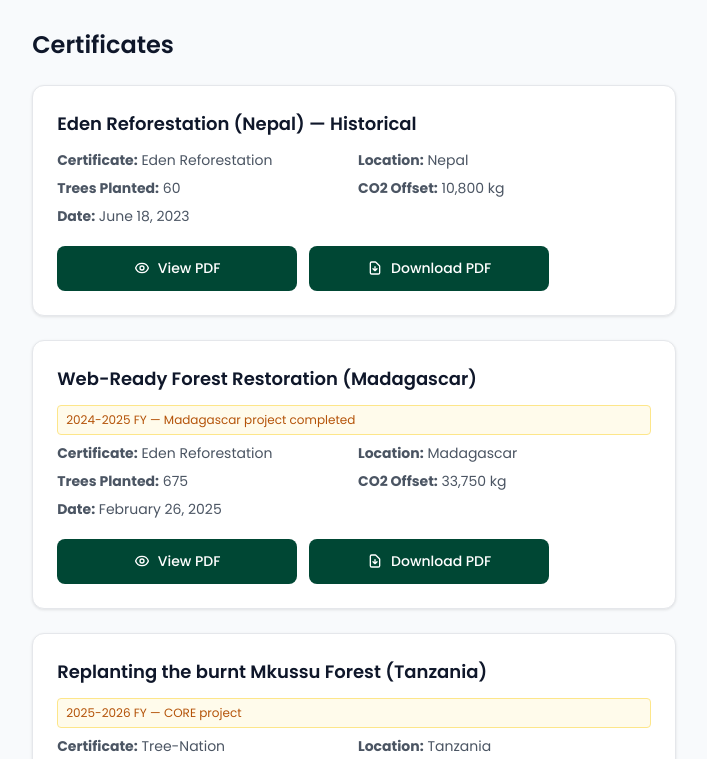
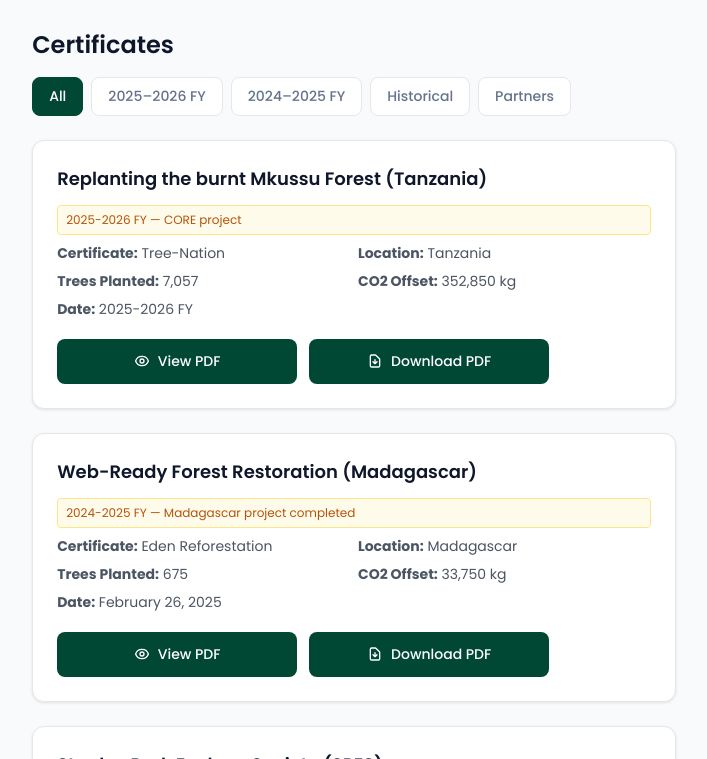
Before and after one commit to web-ready/oasis-of-change-impact-report, a plain HTML site: page certificates.html in a window 1280 px wide. Shown: the part 321-1080 px from the top of the page, without its empty margins (286-993 px from the left). Drawn offline with nearby package versions, Linux system fonts and the light colour scheme.

Commit message:
Implement certificate filtering functionality in certificates.js, enhancing user interaction with new filter buttons in certificates.html. Update tree-data.js to categorize certificates by fiscal year and historical status for improved data organization.

```diff
--- a/assets/js/certificates.js
+++ b/assets/js/certificates.js
@@ -22,7 +22,7 @@
     }
 }
 
-function populateCertificates() {
+function populateCertificates(filterValue) {
     if (typeof TreeData === 'undefined') {
         console.error('TreeData not loaded');
         return;
@@ -31,9 +31,13 @@
     const container = document.getElementById('certificates-container');
     if (!container) return;
 
+    let certificates = [...TreeData.getCertificates()]
+        .filter(cert => filterValue === 'all' || cert.category === filterValue)
+        .sort((a, b) => (b.trees || 0) - (a.trees || 0));
+
     container.innerHTML = '';
 
-    TreeData.getCertificates().forEach(certificate => {
+    certificates.forEach(certificate => {
         const certificateCard = document.createElement('div');
         certificateCard.className = 'certificate-card';
         const filePath = certificatePath(certificate.filename);
@@ -74,7 +78,16 @@
 }
 
 document.addEventListener('DOMContentLoaded', function() {
-    populateCertificates();
+    populateCertificates('all');
+
+    const filterBtns = document.querySelectorAll('.cert-filter-btn');
+    filterBtns.forEach(btn => {
+        btn.addEventListener('click', function() {
+            filterBtns.forEach(b => b.classList.remove('active'));
+            this.classList.add('active');
+            populateCertificates(this.getAttribute('data-filter'));
+        });
+    });
 
     document.addEventListener('click', function(e) {
         if (e.target.closest('.download-btn')) {
--- a/assets/js/tree-data.js
+++ b/assets/js/tree-data.js
@@ -81,36 +81,36 @@
        ──────────────────────────────────────────────── */
     certificates: [
         // ── Historic ──
-        { id: "nepal-eden-historical",        title: "Eden Reforestation (Nepal) — Historical",   certificate: "Eden Reforestation",   location: "Nepal",   trees: 60,  co2Offset: 10800, date: "June 18, 2023", filename: "Historic-Planting/2023-06-18_Web-Ready-Planting_Eden-Reforestation_Nepal_60-Trees-10800kg-CO2.pdf.pdf" },
+        { id: "nepal-eden-historical",        title: "Eden Reforestation (Nepal) — Historical",   certificate: "Eden Reforestation",   location: "Nepal",   trees: 60,  co2Offset: 10800, date: "June 18, 2023", category: "historic", filename: "Historic-Planting/2023-06-18_Web-Ready-Planting_Eden-Reforestation_Nepal_60-Trees-10800kg-CO2.pdf.pdf" },
 
         // ── 2024-2025 FY ──
-        { id: "web-ready-2025-madagascar",     title: "Web-Ready Forest Restoration (Madagascar)", certificate: "Eden Reforestation",   location: "Madagascar", trees: 675, co2Offset: 33750, date: "February 26, 2025", fyNote: "2024-2025 FY — Madagascar project completed", filename: "2024-2025_FY/2025-02-26_Web-Ready-Planting_Eden-Reforestation_Madagascar_675-Trees-33750kg-CO2.pdf" },
+        { id: "web-ready-2025-madagascar",     title: "Web-Ready Forest Restoration (Madagascar)", certificate: "Eden Reforestation",   location: "Madagascar", trees: 675, co2Offset: 33750, date: "February 26, 2025", category: "2024-2025", fyNote: "2024-2025 FY — Madagascar project completed", filename: "2024-2025_FY/2025-02-26_Web-Ready-Planting_Eden-Reforestation_Madagascar_675-Trees-33750kg-CO2.pdf" },
 
         // ── 2025-2026 FY — Core & GOV Grant ──
-        { id: "tanzania-2026-core",            title: "Replanting the burnt Mkussu Forest (Tanzania)", certificate: "Tree-Nation",        location: "Tanzania", trees: 7057, co2Offset: 352850, date: "2025-2026 FY", fyNote: "2025-2026 FY — CORE project", filename: "2025-2026_FY/Core/Tanzania_Planting_Proof.pdf" },
-        { id: "gov-grant-contributions",       title: "Government Grant Contributions Summary",   certificate: "Tree-Nation",        location: "Multiple", trees: 52,  co2Offset: 2600,  date: "2025-2026 FY", fyNote: "2025-2026 FY — Government Grant planting proof", filename: "2025-2026_FY/GOV-Grant/GOV-Grant-Contributions.pdf" },
+        { id: "tanzania-2026-core",            title: "Replanting the burnt Mkussu Forest (Tanzania)", certificate: "Tree-Nation",        location: "Tanzania", trees: 7057, co2Offset: 352850, date: "2025-2026 FY", category: "2025-2026", fyNote: "2025-2026 FY — CORE project", filename: "2025-2026_FY/Core/Tanzania_Planting_Proof.pdf" },
+        { id: "gov-grant-contributions",       title: "Government Grant Contributions Summary",   certificate: "Tree-Nation",        location: "Multiple", trees: 52,  co2Offset: 2600,  date: "2025-2026 FY", category: "2025-2026", fyNote: "2025-2026 FY — Government Grant planting proof", filename: "2025-2026_FY/GOV-Grant/GOV-Grant-Contributions.pdf" },
 
         // ── 2025-2026 FY — Pilot (by country) ──
-        { id: "canada-pilot-2026",             title: "Canada — Boreal Forest Habitat Restoration", certificate: "Tree-Nation",       location: "Canada",  trees: 62,  co2Offset: 3100,  date: "2025-2026 FY", fyNote: "2025-2026 FY — PILOT + Government Grant", filename: "2025-2026_FY/Pilot/Canada/Canada_Planting_Proof.pdf" },
-        { id: "argentina-pilot-2026",          title: "Argentina — Bosques de Agua",              certificate: "Tree-Nation",        location: "Argentina", trees: 2, co2Offset: 40,   date: "2025-2026 FY", fyNote: "2025-2026 FY — PILOT", filename: "2025-2026_FY/Pilot/Argentina/Argentina_Planting_Proof.pdf" },
-        { id: "australia-pilot-2026",          title: "Australia — Big Scrub Rainforest Restoration", certificate: "Tree-Nation",     location: "Australia", trees: 2, co2Offset: 40,   date: "2025-2026 FY", fyNote: "2025-2026 FY — PILOT", filename: "2025-2026_FY/Pilot/Australia/Australia_Planting_Proof.pdf" },
-        { id: "bolivia-pilot-2026",            title: "Bolivia — Amazon Windshields",            certificate: "Tree-Nation",        location: "Bolivia",  trees: 2,  co2Offset: 1000, date: "2025-2026 FY", fyNote: "2025-2026 FY — PILOT", filename: "2025-2026_FY/Pilot/Bolivia/Bolivia_Planting_Proof.pdf" },
-        { id: "brazil-pilot-2026",             title: "Brazil — Reforest the Amazon Basin",     certificate: "Tree-Nation",        location: "Brazil",  trees: 2,  co2Offset: 500,  date: "2025-2026 FY", fyNote: "2025-2026 FY — PILOT", filename: "2025-2026_FY/Pilot/Brazil/Brazil_Planting_Proof.pdf" },
-        { id: "france-pilot-2026",             title: "France — Restauration Forêts dégradées",  certificate: "Tree-Nation",        location: "France",  trees: 2,  co2Offset: 20,   date: "2025-2026 FY", fyNote: "2025-2026 FY — PILOT", filename: "2025-2026_FY/Pilot/France/France_Planting_Proof.pdf" },
-        { id: "ireland-pilot-2026",            title: "Ireland — Community Tree Planting",      certificate: "Tree-Nation",        location: "County Clare, Ireland", trees: 2, co2Offset: 200, date: "2025-2026 FY", fyNote: "2025-2026 FY — PILOT", filename: "2025-2026_FY/Pilot/Ireland/Ireland_Planting_Proof.pdf" },
-        { id: "mexico-pilot-2026",             title: "Mexico — Restoration and Social Empowerment", certificate: "Tree-Nation",     location: "Mexico",  trees: 3,  co2Offset: 60,   date: "2025-2026 FY", fyNote: "2025-2026 FY — PILOT", filename: "2025-2026_FY/Pilot/Mexico/Mexico_Planting_Proof.pdf" },
-        { id: "nigeria-pilot-2026",            title: "Nigeria — Restoration of Ala Forest Reserve", certificate: "Tree-Nation",    location: "Nigeria", trees: 2,  co2Offset: 500,  date: "2025-2026 FY", fyNote: "2025-2026 FY — PILOT", filename: "2025-2026_FY/Pilot/Nigeria/Nigeria_Planting_Proof.pdf" },
-        { id: "romania-pilot-2026",            title: "Romania — Bear Groves in Transylvania",   certificate: "Tree-Nation",        location: "Romania", trees: 2,  co2Offset: 300,  date: "2025-2026 FY", fyNote: "2025-2026 FY — PILOT", filename: "2025-2026_FY/Pilot/Romania/Romania_Planting_Proof.pdf" },
-        { id: "spain-pilot-2026",               title: "Spain — Alvelal",                         certificate: "Tree-Nation",        location: "Spain",   trees: 2,  co2Offset: 20,   date: "2025-2026 FY", fyNote: "2025-2026 FY — PILOT", filename: "2025-2026_FY/Pilot/Spain/Spain_Planting_Proof.pdf" },
-        { id: "uk-pilot-2026",                  title: "United Kingdom — Community Tree Planting", certificate: "Tree-Nation",       location: "United Kingdom", trees: 2, co2Offset: 20, date: "2025-2026 FY", fyNote: "2025-2026 FY — PILOT", filename: "2025-2026_FY/Pilot/United Kingdom/United_Kingdom_Planting_Proof.pdf" },
-        { id: "zimbabwe-pilot-2026",           title: "Zimbabwe — Reforestation Initiative",     certificate: "Tree-Nation",        location: "Zimbabwe", trees: 2, co2Offset: 100, date: "2025-2026 FY", fyNote: "2025-2026 FY — PILOT", filename: "2025-2026_FY/Pilot/Zimbabwe/Zimbabwe_Planting_Proof.pdf" },
+        { id: "canada-pilot-2026",             title: "Canada — Boreal Forest Habitat Restoration", certificate: "Tree-Nation",       location: "Canada",  trees: 62,  co2Offset: 3100,  date: "2025-2026 FY", category: "2025-2026", fyNote: "2025-2026 FY — PILOT + Government Grant", filename: "2025-2026_FY/Pilot/Canada/Canada_Planting_Proof.pdf" },
+        { id: "argentina-pilot-2026",          title: "Argentina — Bosques de Agua",              certificate: "Tree-Nation",        location: "Argentina", trees: 2, co2Offset: 40,   date: "2025-2026 FY", category: "2025-2026", fyNote: "2025-2026 FY — PILOT", filename: "2025-2026_FY/Pilot/Argentina/Argentina_Planting_Proof.pdf" },
+        { id: "australia-pilot-2026",          title: "Australia — Big Scrub Rainforest Restoration", certificate: "Tree-Nation",     location: "Australia", trees: 2, co2Offset: 40,   date: "2025-2026 FY", category: "2025-2026", fyNote: "2025-2026 FY — PILOT", filename: "2025-2026_FY/Pilot/Australia/Australia_Planting_Proof.pdf" },
+        { id: "bolivia-pilot-2026",            title: "Bolivia — Amazon Windshields",            certificate: "Tree-Nation",        location: "Bolivia",  trees: 2,  co2Offset: 1000, date: "2025-2026 FY", category: "2025-2026", fyNote: "2025-2026 FY — PILOT", filename: "2025-2026_FY/Pilot/Bolivia/Bolivia_Planting_Proof.pdf" },
+        { id: "brazil-pilot-2026",             title: "Brazil — Reforest the Amazon Basin",     certificate: "Tree-Nation",        location: "Brazil",  trees: 2,  co2Offset: 500,  date: "2025-2026 FY", category: "2025-2026", fyNote: "2025-2026 FY — PILOT", filename: "2025-2026_FY/Pilot/Brazil/Brazil_Planting_Proof.pdf" },
+        { id: "france-pilot-2026",             title: "France — Restauration Forêts dégradées",  certificate: "Tree-Nation",        location: "France",  trees: 2,  co2Offset: 20,   date: "2025-2026 FY", category: "2025-2026", fyNote: "2025-2026 FY — PILOT", filename: "2025-2026_FY/Pilot/France/France_Planting_Proof.pdf" },
+        { id: "ireland-pilot-2026",            title: "Ireland — Community Tree Planting",      certificate: "Tree-Nation",        location: "County Clare, Ireland", trees: 2, co2Offset: 200, date: "2025-2026 FY", category: "2025-2026", fyNote: "2025-2026 FY — PILOT", filename: "2025-2026_FY/Pilot/Ireland/Ireland_Planting_Proof.pdf" },
+        { id: "mexico-pilot-2026",             title: "Mexico — Restoration and Social Empowerment", certificate: "Tree-Nation",     location: "Mexico",  trees: 3,  co2Offset: 60,   date: "2025-2026 FY", category: "2025-2026", fyNote: "2025-2026 FY — PILOT", filename: "2025-2026_FY/Pilot/Mexico/Mexico_Planting_Proof.pdf" },
+        { id: "nigeria-pilot-2026",            title: "Nigeria — Restoration of Ala Forest Reserve", certificate: "Tree-Nation",    location: "Nigeria", trees: 2,  co2Offset: 500,  date: "2025-2026 FY", category: "2025-2026", fyNote: "2025-2026 FY — PILOT", filename: "2025-2026_FY/Pilot/Nigeria/Nigeria_Planting_Proof.pdf" },
+        { id: "romania-pilot-2026",            title: "Romania — Bear Groves in Transylvania",   certificate: "Tree-Nation",        location: "Romania", trees: 2,  co2Offset: 300,  date: "2025-2026 FY", category: "2025-2026", fyNote: "2025-2026 FY — PILOT", filename: "2025-2026_FY/Pilot/Romania/Romania_Planting_Proof.pdf" },
+        { id: "spain-pilot-2026",               title: "Spain — Alvelal",                         certificate: "Tree-Nation",        location: "Spain",   trees: 2,  co2Offset: 20,   date: "2025-2026 FY", category: "2025-2026", fyNote: "2025-2026 FY — PILOT", filename: "2025-2026_FY/Pilot/Spain/Spain_Planting_Proof.pdf" },
+        { id: "uk-pilot-2026",                  title: "United Kingdom — Community Tree Planting", certificate: "Tree-Nation",       location: "United Kingdom", trees: 2, co2Offset: 20, date: "2025-2026 FY", category: "2025-2026", fyNote: "2025-2026 FY — PILOT", filename: "2025-2026_FY/Pilot/United Kingdom/United_Kingdom_Planting_Proof.pdf" },
+        { id: "zimbabwe-pilot-2026",           title: "Zimbabwe — Reforestation Initiative",     certificate: "Tree-Nation",        location: "Zimbabwe", trees: 2, co2Offset: 100, date: "2025-2026 FY", category: "2025-2026", fyNote: "2025-2026 FY — PILOT", filename: "2025-2026_FY/Pilot/Zimbabwe/Zimbabwe_Planting_Proof.pdf" },
 
         // ── Partners ──
-        { id: "spes-2024-tanzania",            title: "Stanley Park Ecology Society (SPES)",       certificate: "Usambara Biodiversity", location: "Tanzania",   trees: 100, co2Offset: 15000, date: "January 26, 2024",  filename: "Partners/Stanley Park Ecology Society (SPES)/2024-01-26_Stanley-Park-Ecology-Society_Usambara-Biodiversity_Tanzania_100-Trees-15000kg-CO2.pdf.pdf" },
-        { id: "sustainable-www-2023-tanzania-1", title: "Sustainable WWW — Planting 1",            certificate: "Usambara Biodiversity", location: "Tanzania",   trees: 50,  co2Offset: 6000,  date: "December 29, 2023", filename: "Partners/Sustainable WWW/2023-12-29_Sustainable-WWW_Usambara-Biodiversity_Tanzania_50-Trees-6000kg-CO2.pdf.pdf" },
-        { id: "sustainable-www-2023-tanzania-2", title: "Sustainable WWW — Planting 2",            certificate: "Usambara Biodiversity", location: "Tanzania",   trees: 50,  co2Offset: 7500,  date: "December 29, 2023", filename: "Partners/Sustainable WWW/2023-12-29_Sustainable-WWW_Usambara-Biodiversity_Tanzania_50-Trees-7500kg-CO2.pdf.pdf" },
-        { id: "mst-2024-tanzania",             title: "Mittler Senior Technology (MST)",           certificate: "Usambara Biodiversity", location: "Tanzania",   trees: 100, co2Offset: 15000, date: "January 17, 2024",  filename: "Partners/Mittler Senior Technology (MST)/2024-01-17_Mittler-Senior-Technology_Usambara-Biodiversity_Tanzania_100-Trees-15000kg-CO2.pdf.pdf" },
-        { id: "ecosearch-2024-madagascar",     title: "EcoSearch",                                 certificate: "Eden Reforestation",   location: "Madagascar", trees: 100, co2Offset: 5000,  date: "June 26, 2024",     filename: "Partners/EcoSearch/2024-06-26_EcoSearch_Eden-Reforestation_Madagascar_100-Trees-5000kg-CO2.pdf.pdf" }
+        { id: "spes-2024-tanzania",            title: "Stanley Park Ecology Society (SPES)",       certificate: "Usambara Biodiversity", location: "Tanzania",   trees: 100, co2Offset: 15000, date: "January 26, 2024",  category: "partners", filename: "Partners/Stanley Park Ecology Society (SPES)/2024-01-26_Stanley-Park-Ecology-Society_Usambara-Biodiversity_Tanzania_100-Trees-15000kg-CO2.pdf.pdf" },
+        { id: "sustainable-www-2023-tanzania-1", title: "Sustainable WWW — Planting 1",            certificate: "Usambara Biodiversity", location: "Tanzania",   trees: 50,  co2Offset: 6000,  date: "December 29, 2023", category: "partners", filename: "Partners/Sustainable WWW/2023-12-29_Sustainable-WWW_Usambara-Biodiversity_Tanzania_50-Trees-6000kg-CO2.pdf.pdf" },
+        { id: "sustainable-www-2023-tanzania-2", title: "Sustainable WWW — Planting 2",            certificate: "Usambara Biodiversity", location: "Tanzania",   trees: 50,  co2Offset: 7500,  date: "December 29, 2023", category: "partners", filename: "Partners/Sustainable WWW/2023-12-29_Sustainable-WWW_Usambara-Biodiversity_Tanzania_50-Trees-7500kg-CO2.pdf.pdf" },
+        { id: "mst-2024-tanzania",             title: "Mittler Senior Technology (MST)",           certificate: "Usambara Biodiversity", location: "Tanzania",   trees: 100, co2Offset: 15000, date: "January 17, 2024",  category: "partners", filename: "Partners/Mittler Senior Technology (MST)/2024-01-17_Mittler-Senior-Technology_Usambara-Biodiversity_Tanzania_100-Trees-15000kg-CO2.pdf.pdf" },
+        { id: "ecosearch-2024-madagascar",     title: "EcoSearch",                                 certificate: "Eden Reforestation",   location: "Madagascar", trees: 100, co2Offset: 5000,  date: "June 26, 2024",     category: "partners", filename: "Partners/EcoSearch/2024-06-26_EcoSearch_Eden-Reforestation_Madagascar_100-Trees-5000kg-CO2.pdf.pdf" }
     ],
 
 
--- a/certificates.html
+++ b/certificates.html
@@ -80,6 +80,36 @@
         .download-btn:focus-visible {
             outline: none;
             box-shadow: var(--focus-ring);
+        }
+
+        .cert-filter-btn {
+            padding: 0.5rem 1rem;
+            font-size: 0.875rem;
+            font-weight: 500;
+            border-radius: 0.5rem;
+            border: 1px solid var(--color-border-muted);
+            background: #ffffff;
+            color: #64748b;
+            cursor: pointer;
+            transition: all 0.15s ease;
+        }
+        .cert-filter-btn:hover {
+            border-color: var(--color-brand-green);
+            color: var(--color-brand-green);
+            background: rgba(0, 71, 52, 0.04);
+        }
+        .cert-filter-btn.active {
+            background: var(--color-brand-green);
+            border-color: var(--color-brand-green);
+            color: #ffffff;
+        }
+
+        #page-footer [id^="footnote-"]:target {
+            background-color: rgba(255, 255, 255, 0.15);
+            border-left: 3px solid rgba(255, 255, 255, 0.6);
+            border-radius: 0 0.25rem 0.25rem 0;
+            padding-left: 0.5rem;
+            scroll-margin-top: 5rem;
         }
 
         @media (max-width: 768px) {
@@ -192,21 +222,30 @@
         </div>
 
         <div class="mb-8">
-            <h2 class="text-2xl font-semibold text-deep-forest mb-6">Certificates</h2>
+            <h2 class="text-2xl font-semibold text-deep-forest mb-4">Certificates</h2>
+            <div id="certificate-filters" class="flex flex-wrap gap-2 mb-6">
+                <button type="button" class="cert-filter-btn active" data-filter="all">All</button>
+                <button type="button" class="cert-filter-btn" data-filter="2025-2026">2025–2026 FY</button>
+                <button type="button" class="cert-filter-btn" data-filter="2024-2025">2024–2025 FY</button>
+                <button type="button" class="cert-filter-btn" data-filter="historic">Historical</button>
+                <button type="button" class="cert-filter-btn" data-filter="partners">Partners</button>
+            </div>
             <div id="certificates-container">
             </div>
         </div>
 
     </main>
 
-    <footer id="page-footer" class="bg-white border-t border-gray-200 mt-12">
-        <div class="max-w-6xl mx-auto px-4 sm:px-6 lg:px-8 py-6 sm:py-8">
-            <h2 class="text-xs font-semibold text-gray-500 uppercase tracking-wide mb-3">Notes</h2>
-            <ol class="space-y-2 text-sm text-gray-600 list-none">
-                <li id="footnote-1" class="scroll-mt-20"><sup class="text-gray-400 font-medium">1</sup> All certificates are independently verified through Tree-Nation and provide auditable proof of planting and carbon offset data.</li>
-                <li id="footnote-2" class="scroll-mt-20"><sup class="text-gray-400 font-medium">2</sup> Certificates are issued for batches of 50 trees or more. Partner organizations may have additional trees planted individually via Tree-Nation's Seeds game that are not separately certificated.</li>
-            </ol>
-            <p class="mt-6 text-xs text-gray-400">&copy; <span id="copyright-year"></span> Oasis of Change, Inc.</p>
+    <footer id="page-footer" class="mt-12">
+        <div class="bg-brand-green text-white px-4 sm:px-6 lg:px-8 py-6 sm:py-8">
+            <div class="max-w-6xl mx-auto">
+                <h2 class="text-xs font-semibold text-white/80 uppercase tracking-wide mb-3">Notes</h2>
+                <ol class="space-y-2 text-sm text-white/95 list-none">
+                    <li id="footnote-1" class="scroll-mt-20"><sup class="text-white/70 font-medium">1</sup> All certificates are independently verified through Tree-Nation and provide auditable proof of planting and carbon offset data.</li>
+                    <li id="footnote-2" class="scroll-mt-20"><sup class="text-white/70 font-medium">2</sup> Certificates are issued for batches of 50 trees or more. Partner organizations may have additional trees planted individually via Tree-Nation's Seeds game that are not separately certificated.</li>
+                </ol>
+                <p class="mt-6 text-xs text-white/70">&copy; <span id="copyright-year"></span> Oasis of Change, Inc.</p>
+            </div>
         </div>
     </footer>
 
```
